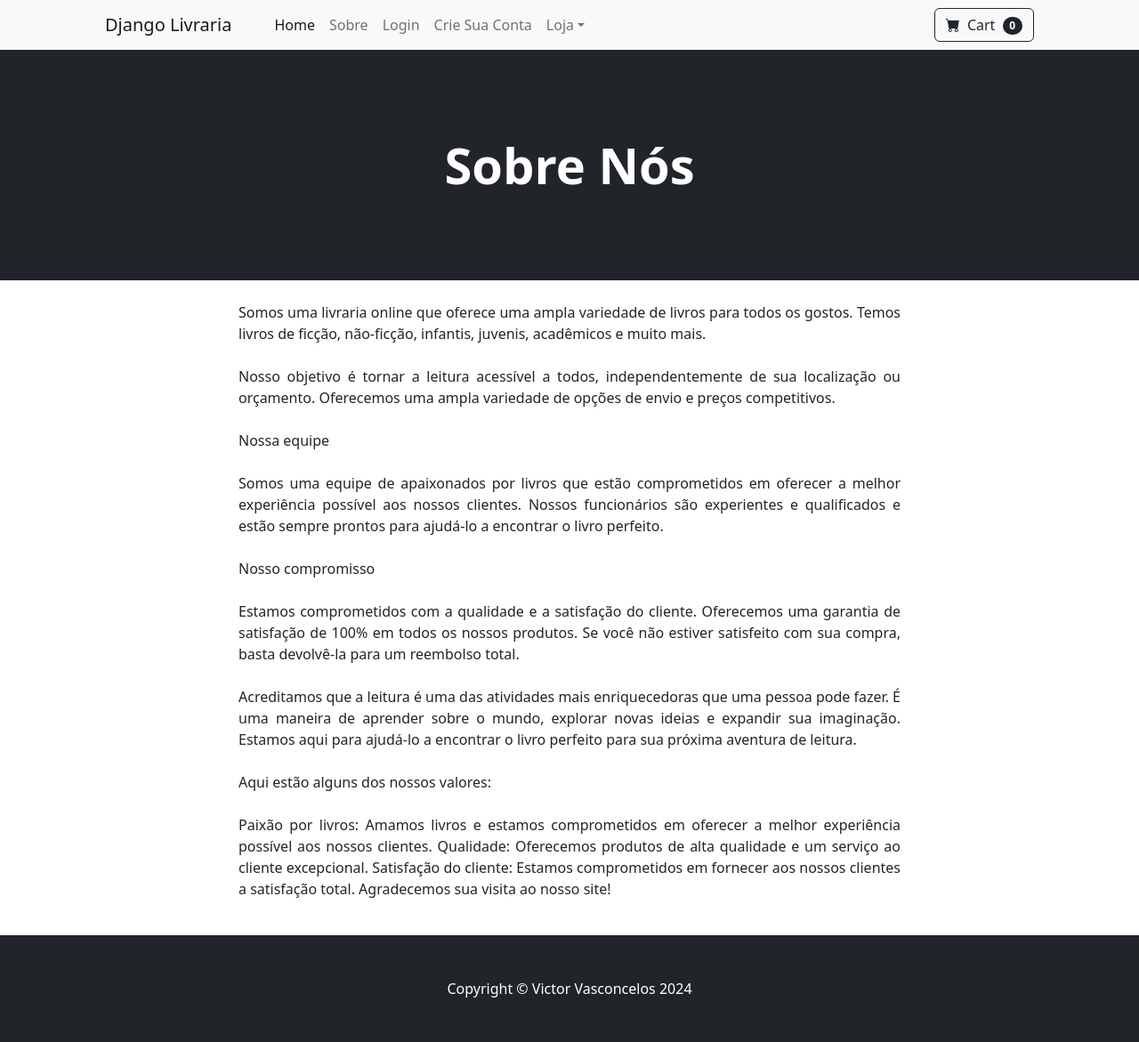
After one commit to VasconcelosVictor/Ecommerce, a Django app: page /category/2 in a window 1280 px wide. The commit adds this page. Shown: the whole page at 89% size. Run offline with Django 4.2, Linux system fonts and the light colour scheme; data comes from the database, SQL or seed files in the repository; both versions use the stored data as it was after the commit; some libraries are stand-ins or nearby versions.

Commit message:
criacao do template de produtos e categoria

```diff
--- /dev/null
+++ b/ecom/store/decorator.py
@@ -0,0 +1,15 @@
+from .models import *
+
+
+def decorator_base(func):
+    def _decorator(request, *args, **kwargs):
+        categories = Category.objects.all()
+
+        context_dict= {
+            "categories": categories,
+
+        }
+
+        return func(request, context_dict, *args, **kwargs)
+
+    return _decorator
--- a/ecom/store/templates/base.html
+++ b/ecom/store/templates/base.html
@@ -2,13 +2,13 @@
 
 
 <!DOCTYPE html>
-<html lang="en">
+<html lang="pt-br">
     <head>
         <meta charset="utf-8" />
         <meta name="viewport" content="width=device-width, initial-scale=1, shrink-to-fit=no" />
         <meta name="description" content="" />
         <meta name="author" content="" />
-        <title>Django Ecommerce</title>
+        <title>Django Livraria</title>
         <!-- Favicon-->
         <link rel="icon" type="image/x-icon" href="{% static 'assets/favicon.ico' %} " />
         <!-- Bootstrap icons-->
@@ -20,7 +20,7 @@
        {% include 'navbar.html'%}
        {% if messages %}
             {% for message in messages %}
-            <div class="alert alert-warning alert-dismissible fade show" role="alert">
+            <div class="alert alert-primary alert-dismissible fade show" role="alert">
                 {{ message }}
                 <button type="button" class="btn-close" data-bs-dismiss="alert" aria-label="Close"></button>
             </div>
--- /dev/null
+++ b/ecom/store/templates/category.html
@@ -0,0 +1,50 @@
+{% extends 'base.html' %}
+
+{% block content%}
+
+<!-- Header-->
+<header class="bg-dark py-5">
+    <div class="container px-4 px-lg-5 my-5">
+        <div class="text-center text-white">
+            <h1 class="display-4 fw-bolder">Sobre Nós</h1>
+        </div>
+    </div>
+</header>
+
+
+<div class="container">
+    <div class="row">
+        <center>
+            <div class="col-8">
+                <br>
+                <p align="justify">
+                    Somos uma livraria online que oferece uma ampla variedade de livros para todos os gostos. Temos livros de ficção, não-ficção, infantis, juvenis, acadêmicos e muito mais.
+                <br><br>
+                Nosso objetivo é tornar a leitura acessível a todos, independentemente de sua localização ou orçamento. Oferecemos uma ampla variedade de opções de envio e preços competitivos.
+                <br><br>
+                Nossa equipe
+                <br><br>
+                Somos uma equipe de apaixonados por livros que estão comprometidos em oferecer a melhor experiência possível aos nossos clientes. Nossos funcionários são experientes e qualificados e estão sempre prontos para ajudá-lo a encontrar o livro perfeito.
+                <br><br>
+                Nosso compromisso
+                <br><br>
+                Estamos comprometidos com a qualidade e a satisfação do cliente. Oferecemos uma garantia de satisfação de 100% em todos os nossos produtos. Se você não estiver satisfeito com sua compra, basta devolvê-la para um reembolso total.
+                <br><br>
+                Acreditamos que a leitura é uma das atividades mais enriquecedoras que uma pessoa pode fazer. É uma maneira de aprender sobre o mundo, explorar novas ideias e expandir sua imaginação. Estamos aqui para ajudá-lo a encontrar o livro perfeito para sua próxima aventura de leitura.
+                <br><br>
+                Aqui estão alguns dos nossos valores:
+                <br><br>
+                Paixão por livros: Amamos livros e estamos comprometidos em oferecer a melhor experiência possível aos nossos clientes.
+                Qualidade: Oferecemos produtos de alta qualidade e um serviço ao cliente excepcional.
+                Satisfação do cliente: Estamos comprometidos em fornecer aos nossos clientes a satisfação total.
+                Agradecemos sua visita ao nosso site!
+<br><br>
+
+                </p>
+
+            </div>
+        </center>
+    </div>
+
+</div>
+{% endblock %}
--- a/ecom/store/templates/navbar.html
+++ b/ecom/store/templates/navbar.html
@@ -3,7 +3,7 @@
  <!-- Navigation-->
  <nav class="navbar navbar-expand-lg navbar-light bg-light">
     <div class="container px-4 px-lg-5">
-        <a class="navbar-brand" href="{% url 'home' %}">Django Ecommerce</a>
+        <a class="navbar-brand" href="{% url 'home' %}">Django Livraria</a>
         <button class="navbar-toggler" type="button" data-bs-toggle="collapse" data-bs-target="#navbarSupportedContent" aria-controls="navbarSupportedContent" aria-expanded="false" aria-label="Toggle navigation"><span class="navbar-toggler-icon"></span></button>
         <div class="collapse navbar-collapse" id="navbarSupportedContent">
             <ul class="navbar-nav me-auto mb-2 mb-lg-0 ms-lg-4">
@@ -20,10 +20,12 @@
                 <li class="nav-item dropdown">
                     <a class="nav-link dropdown-toggle" id="navbarDropdown" href="#" role="button" data-bs-toggle="dropdown" aria-expanded="false">Loja</a>
                     <ul class="dropdown-menu" aria-labelledby="navbarDropdown">
-                        <li><a class="dropdown-item" href="#!">Todos os Produtos</a></li>
+                        <li><a class="dropdown-item" href="{% url 'home' %}">Todos os Produtos</a></li>
                         <li><hr class="dropdown-divider" /></li>
-                        <li><a class="dropdown-item" href="#!">Produtos mais buscados</a></li>
-                        <li><a class="dropdown-item" href="#!">Novo</a></li>
+                        {% for category in categories %}
+                            <li><a class="dropdown-item" href="{% url 'category' category.id %}"> {{category.name}} </a></li>
+                        {% endfor %}
+
                     </ul>
                 </li>
             </ul>
--- a/ecom/store/urls.py
+++ b/ecom/store/urls.py
@@ -9,4 +9,6 @@ urlpatterns = [
     path('login/', views.login_user, name='login'),
     path('logout/', views.logout_user, name='logout'),
     path('register/', views.register_user, name='register'),
+    path('product/<int:pk>', views.product, name="product"),
+    path('category/<int:pk>', views.category, name="category"),
 ]
--- a/ecom/store/views.py
+++ b/ecom/store/views.py
@@ -6,30 +6,9 @@ from django.contrib import messages
 from django.contrib.auth.models import User
 from django.contrib.auth.forms import UserCreationForm
 from django import forms
-
+from .decorator import *
 from .forms import *
 
-
-
-def home(request):
-    context_dict = {}
-    produts = Product.objects.all()
-    context_dict['products'] = produts
-
-    paginator = Paginator(produts, 50)
-    page_num = request.POST.get('page', 1)
-    objs = paginator.page(page_num)
-
-    context_dict['page_obj'] = objs
-
-
-    return render(request, "home.html", context_dict)
-
-
-def about(request):
-    context_dict = {}
-
-    return render(request, "about.html", context_dict)
 
 def login_user(request):
     context_dict = {}
@@ -86,3 +65,45 @@ def register_user(request):
     context_dict['form'] = form
 
     return render(request, "register.html", context_dict)
+
+
+# **** Autenticação ****
+
+@decorator_base
+def home(request, context_dict):
+    produts = Product.objects.all()
+    context_dict['products'] = produts
+
+    paginator = Paginator(produts, 50)
+    page_num = request.POST.get('page', 1)
+    objs = paginator.page(page_num)
+
+    context_dict['page_obj'] = objs
+
+
+    return render(request, "home.html", context_dict)
+
+@decorator_base
+def about(request, context_dict):
+
+    return render(request, "about.html", context_dict)
+
+@decorator_base
+def product(request, context_dict, pk):
+    product = Product.objects.get(id=pk)
+    context_dict['product']= product
+
+    return render(request,"product.html", context_dict )
+@decorator_base
+def category(request, context_dict, pk):
+
+    category = Category.objects.get(id=pk)
+    if category:
+        products = Product.objects.filter(category=category)
+        context_dict['products'] = products
+    else:
+        messages.error(request, ("Opa parece que essá categoria não está mais disponível !!"))
+        redirect("home")
+    context_dict['category'] = category
+
+    return render(request, "category.html", context_dict)
```
Also changed, not shown: ecom/store/templates/home.html (+8 -4 lines), ecom/store/templates/product.html (added, +42 -0 lines), ecom/db.sqlite3.
